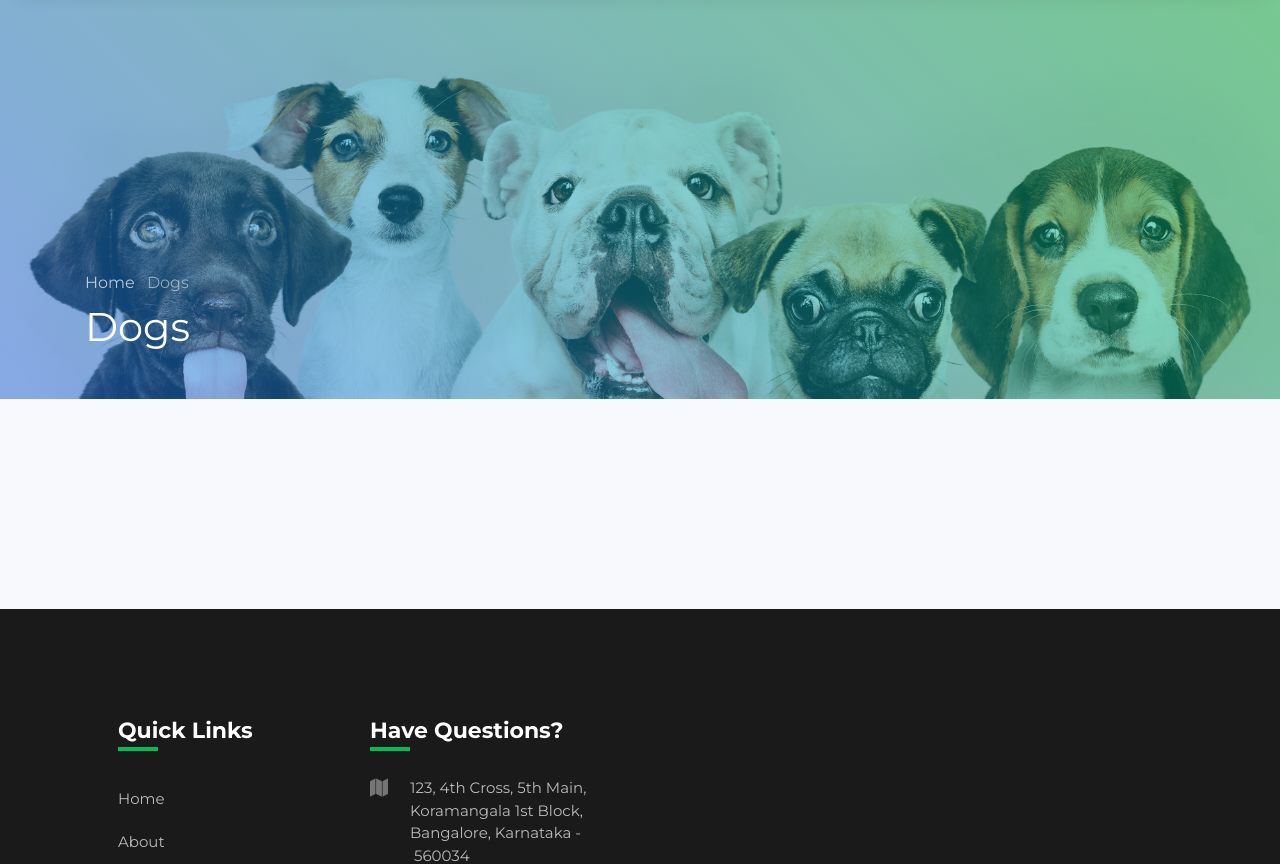
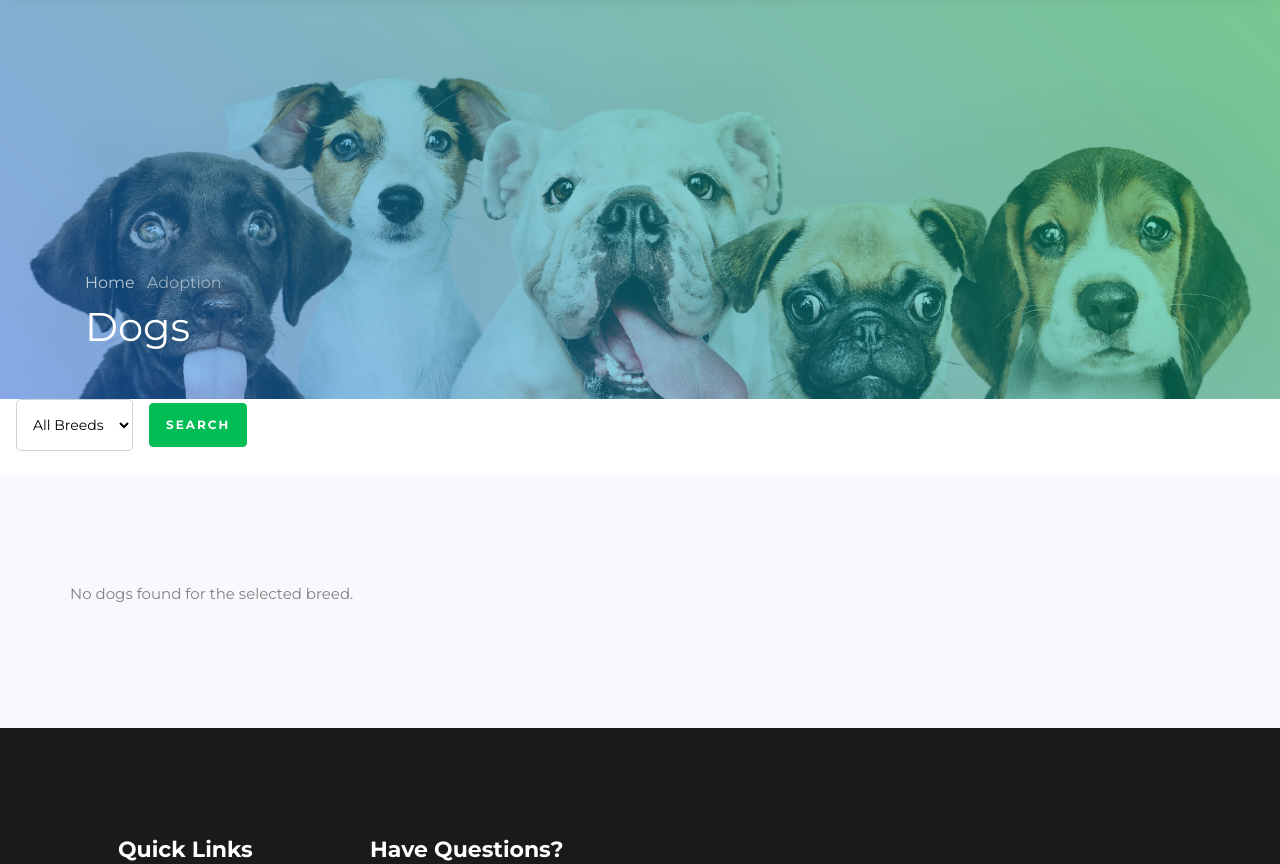
Before and after one commit to KevinG45/FurEverHomes, a Flask app: page /dogadoption in a window 1280 px wide. Shown: the part 238-1102 px from the top of the page. Run offline with Flask 3, Linux system fonts and the light colour scheme; some libraries are stand-ins or nearby versions.

Commit message:
Filtering Done

```diff
--- a/templates/DogAdoption.html
+++ b/templates/DogAdoption.html
@@ -53,41 +53,59 @@
 	    </div>
 	  </nav>
     <!-- END nav -->
+    <!-- END nav -->
 <section class="hero-wrap hero-wrap-2" style="background-image: url('/static/images/bg_2.jpg');" data-stellar-background-ratio="0.5">
   <div class="overlay"></div>
   <div class="container">
     <div class="row no-gutters slider-text align-items-end">
       <div class="col-md-9 ftco-animate pb-5">
-          	<p class="breadcrumbs mb-2"><span class="mr-2"><a href="index.html">Home <i class="ion-ios-arrow-forward"></i></a></span> <span>Dogs <i class="ion-ios-arrow-forward"></i></span></p>
+        <p class="breadcrumbs mb-2"><span class="mr-2"><a href="index.html">Home <i class="ion-ios-arrow-forward"></i></a></span> <span>Adoption<i class="ion-ios-arrow-forward"></i></span></p>
         <h1 class="mb-0 bread">Dogs</h1>
       </div>
     </div>
   </div>
 </section>
 
+<!-- Search Form -->
+<form action="{{ url_for('dogadoption') }}" method="GET" class="form-inline mb-4">
+  <div class="form-group mx-sm-3">
+    <label for="breed" class="sr-only">Breed</label>
+    <select name="breed" id="breed" class="form-control">
+      <option value="">All Breeds</option>
+      {% for breed in breed_list %}
+      <option value="{{ breed }}" {% if breed == selected_breed %}selected{% endif %}>{{ breed }}</option>
+      {% endfor %}
+    </select>
+  </div>
+  <button type="submit" class="btn btn-primary">Search</button>
+</form>
+
+<!-- Dog Listings -->
 <section class="ftco-section bg-light">
   <div class="container">
     <div class="row">
+      {% if doglist %}
       {% for dog in doglist %}
       <div class="col-md-6 col-lg-3 ftco-animate">
         <div class="staff">
           <div class="img-wrap d-flex align-items-stretch">
-                            <img src="{{ url_for('static', filename=dog[0]) }}" alt="{{ dog[1] }}" class="img-fluid"> <!-- Use <img> tag to display image -->
+            <img src="{{ url_for('static', filename=dog[0]) }}" alt="{{ dog[1] }}" class="img-fluid">
           </div>
           <div class="text pt-3 px-3 pb-4 text-center">
-                            <h3>{{ dog[1] }}</h3>  <!-- Dog's name -->
-                            <span class="position mb-2">{{ dog[2] }} <br> <b><i>{{ dog[3] }} breed</i></b></span>  <!-- Age and Breed -->
-                            <p>{{ dog[4] }}</p>  <!-- Description -->
-                            <!-- Add the Adopt Button -->
+            <h3>{{ dog[1] }}</h3>
+            <span class="position mb-2">{{ dog[2] }} <br> <b><i>{{ dog[3] }}</i></b></span>
+            <p>{{ dog[4] }}</p>
             <a href="{{ url_for('dogadoptionform', dog_id=dog[5]) }}" class="btn btn-primary adopt-btn mt-3">Adopt</a>
           </div>
         </div>
       </div>
       {% endfor %}
+      {% else %}
+      <p class="text-center">No dogs found for the selected breed.</p>
+      {% endif %}
     </div>
   </div>
 </section>
-
 
         <footer class="footer">
 			<div class="container">
```
Also changed, not shown: simran.py (+46 -22 lines), templates/DogAdoptionForm.html (+4 -3 lines). Lines whose indentation alone changed are shown as unchanged.
